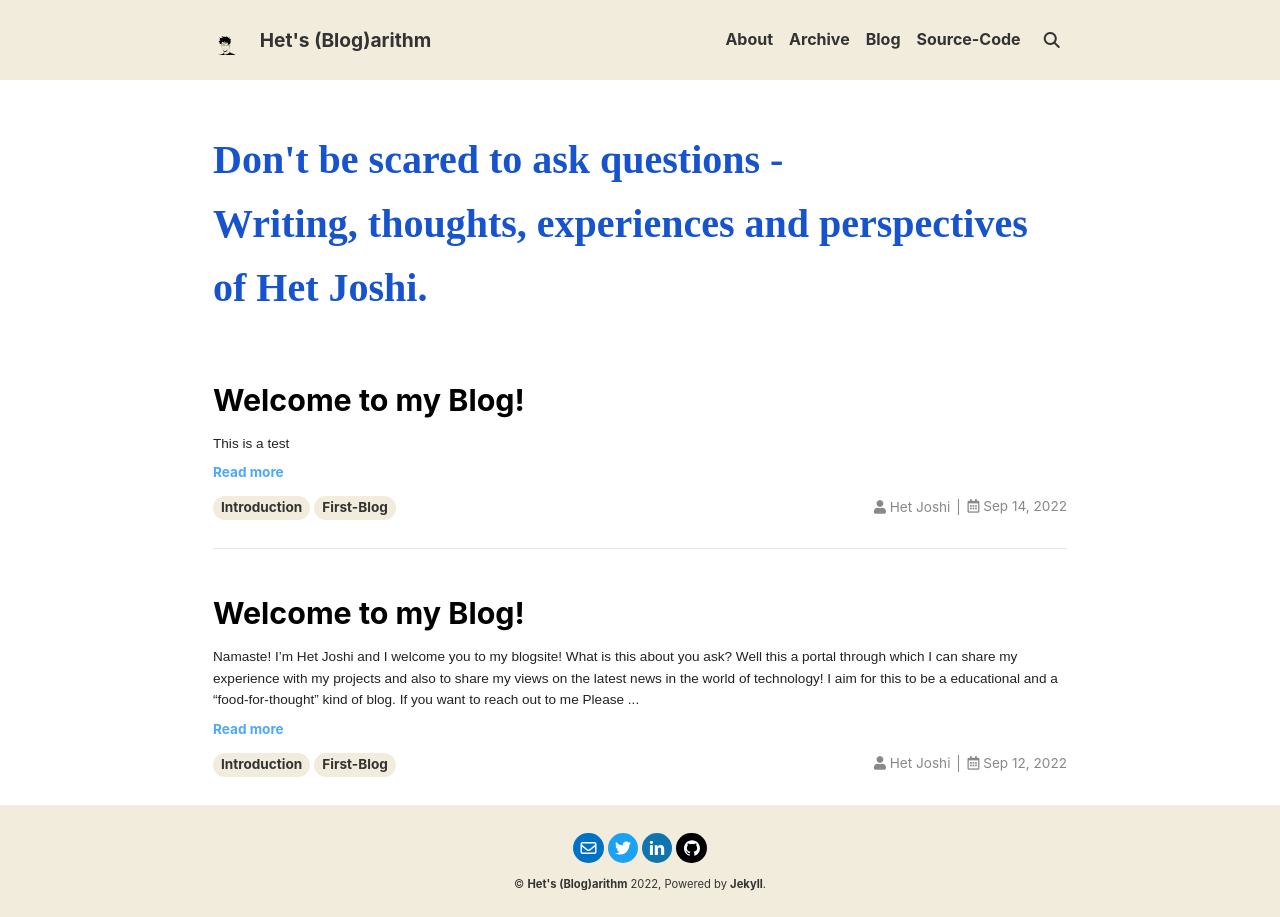
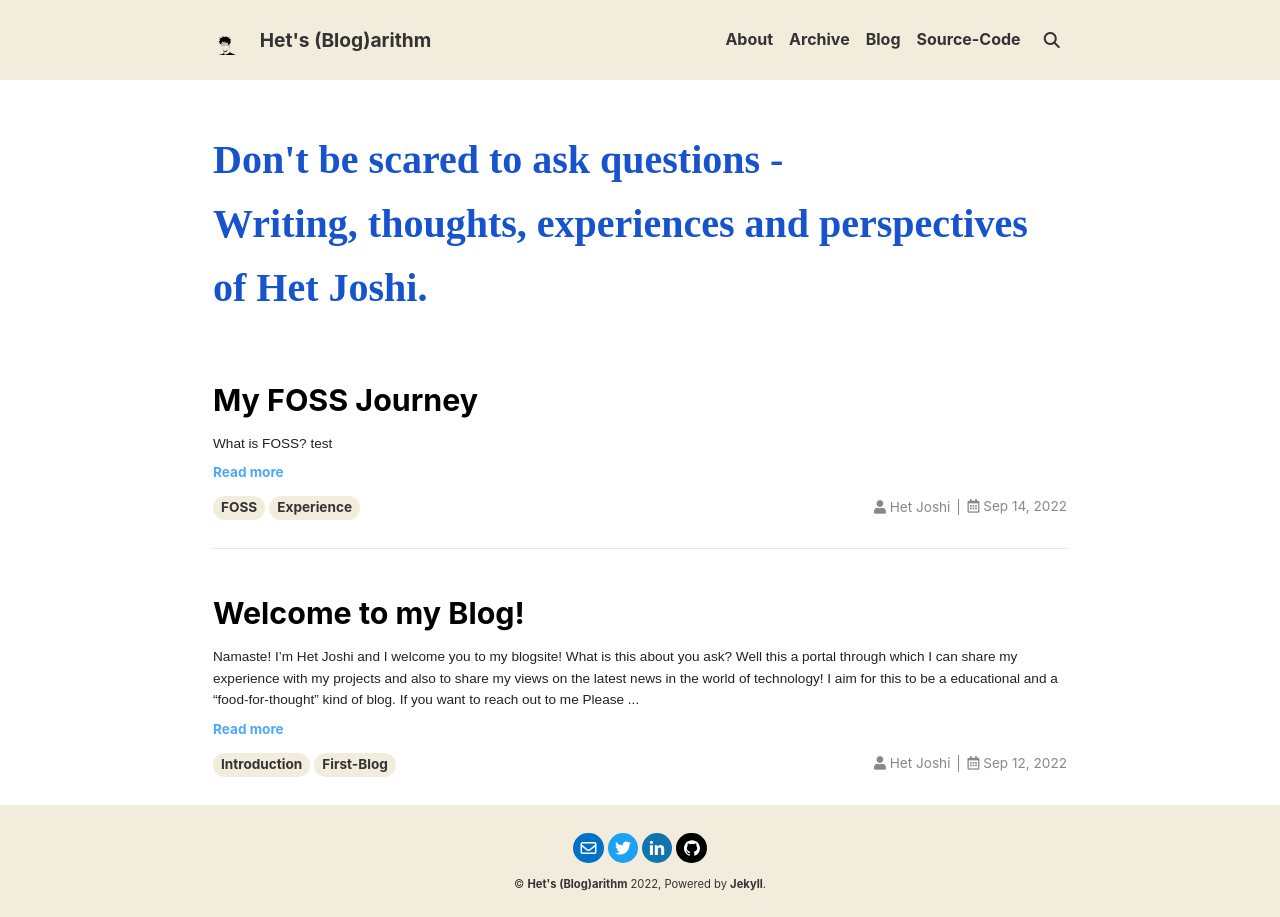
Before and after one commit to Het-Joshi/blog, a Jekyll site: the page built from index.html, in a window 1280 px wide. Built offline with Jekyll 4.4.1, drawn with Linux system fonts in a browser that asks for light colours; nearby versions of some CDN libraries; some web fonts are replaced; the list of posts is cut into pages by our own code.

Commit message:
testing code blocks

```diff
--- a/_posts/2022-09-14-foss.md
+++ b/_posts/2022-09-14-foss.md
@@ -1,8 +1,13 @@
 ---
 layout: article
-title: Welcome to my Blog!
-tags: Introduction First-Blog
+title: My FOSS Journey
+tags: FOSS Experience
 author: Het Joshi
 ---
+![FOSS Logo](https://user-images.githubusercontent.com/96608251/190152905-4ccf6396-74cd-46fb-839d-e87660163cb5.png)
+![GNU Logo](https://user-images.githubusercontent.com/96608251/190153016-42cccab0-c4b1-4c50-8bb5-2bb2f4ce0cd3.png)
 
-This is a test
+---
+
+## What is FOSS?
+`test`
```
